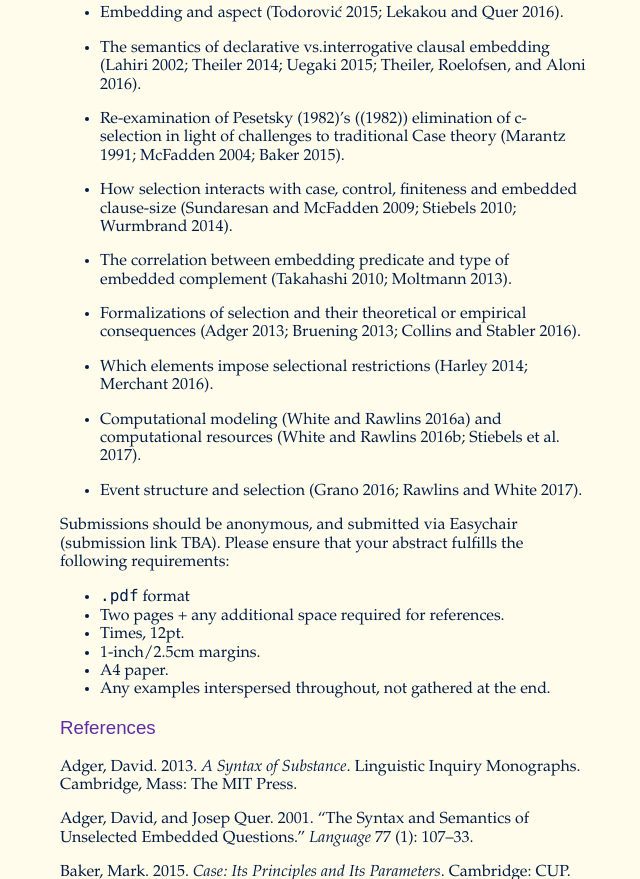
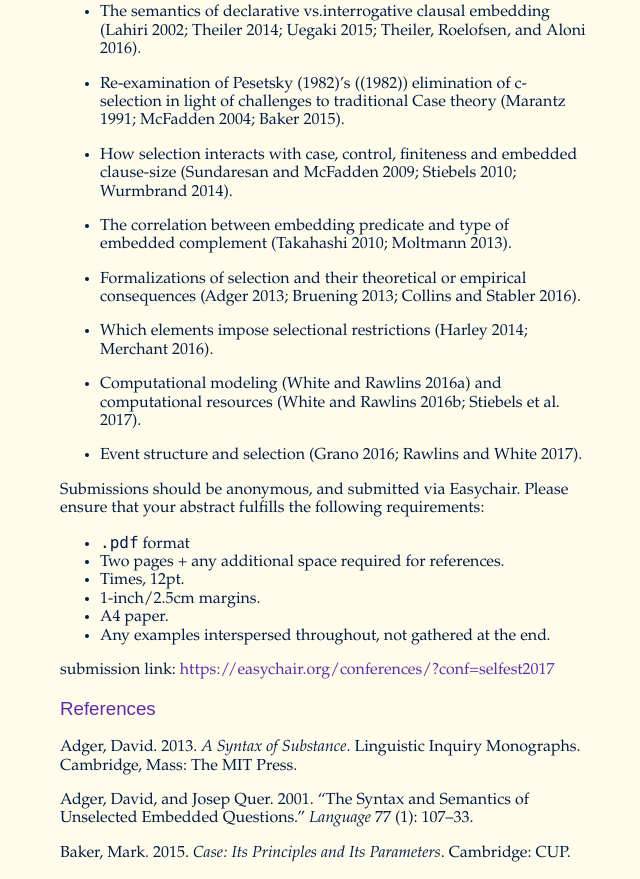
Before and after one commit to patrl/selectionfest, a plain HTML site: page call.html in a window 1280 px wide. Shown: the part 1629-2508 px from the top of the page, without its empty margins (316-956 px from the left). Drawn offline with Linux system fonts and the light colour scheme.

Commit message:
Publish.

```diff
--- a/call.html
+++ b/call.html
@@ -32,8 +32,7 @@
                 </nav>
             </header>
             <div class="pt2 pt4-ns garamond navy">
-                <p>(Download the call as a <code>.pdf</code> <a href="./documents/berlinWorkshopCall.pdf" class="link dim">here</a>.</p>
-<p>Since the earliest days of generative linguistics, the mechanism of <em>selection</em> has been the subject of intense scrutiny. <span class="citation">Grimshaw (1979)</span> famously argued that lexical items may impose both <em>c(ategory)</em>- and <em>s(emantic)-</em>selection; logically independent properties. Subsequent work by <span class="citation">Pesetsky (1982)</span> argued that many of <span class="citation">Grimshaw (1979)</span>’s observations framed as arguments for c-selection can instead be analyzed in terms of abstract case, thus raising the possibility of factoring c-selection out of the grammar completely. This pioneering work on selection has framed subsequent research in two ways. First, a debate ensued regarding whether it is possible to simplify <span class="citation">Grimshaw (1979)</span>’s system, by explaining selectional requirements in terms of other factors <span class="citation">(Pesetsky 1991, 1993; Rothstein 1992; Odijk 1997)</span>. Second, these selectional requirements were used as a starting point for research into a range of empricial phenomena related to clausal embedding <span class="citation">(Adger and Quer 2001; Moltmann 2004; Moulton 2009; Kastner 2015)</span>.</p>
+                <p>Since the earliest days of generative linguistics, the mechanism of <em>selection</em> has been the subject of intense scrutiny. <span class="citation">Grimshaw (1979)</span> famously argued that lexical items may impose both <em>c(ategory)</em>- and <em>s(emantic)-</em>selection; logically independent properties. Subsequent work by <span class="citation">Pesetsky (1982)</span> argued that many of <span class="citation">Grimshaw (1979)</span>’s observations framed as arguments for c-selection can instead be analyzed in terms of abstract case, thus raising the possibility of factoring c-selection out of the grammar completely. This pioneering work on selection has framed subsequent research in two ways. First, a debate ensued regarding whether it is possible to simplify <span class="citation">Grimshaw (1979)</span>’s system, by explaining selectional requirements in terms of other factors <span class="citation">(Pesetsky 1991, 1993; Rothstein 1992; Odijk 1997)</span>. Second, these selectional requirements were used as a starting point for research into a range of empricial phenomena related to clausal embedding <span class="citation">(Adger and Quer 2001; Moltmann 2004; Moulton 2009; Kastner 2015)</span>.</p>
 <p>Recently developed resources may help shed new light on these questions. The current workshop will coincide with the launch of the <em>ZAS Database of Clause Embedding Predicates</em><a href="#fn1" class="footnoteRef" id="fnref1"><sup>1</sup></a> an online database of predicates and the arguments they embed, which can be queried according to a variety of criteria (<span class="citation">Stiebels et al. (2017)</span>). Other resources, such as the <em>MegaAttitude</em> dataset<a href="#fn2" class="footnoteRef" id="fnref2"><sup>2</sup></a>, can similarly inform large-scale computational investigations <span class="citation">(White and Rawlins 2016a, 2016b)</span>.</p>
 <p>The workshop aims to bring together researchers working on the selectional properties of predicates in an attempt to bring together the two lines of research mentioned above, as well as the specific topics below. We welcome theoretical, experimental, computational and typological work that bears on the selectional properties of predicates and the elements they embed. A non-exhaustive list of topics includes the following:</p>
 <ul>
@@ -50,7 +49,7 @@
 <li><p>Computational modeling <span class="citation">(White and Rawlins 2016a)</span> and computational resources <span class="citation">(White and Rawlins 2016b; Stiebels et al. 2017)</span>.</p></li>
 <li><p>Event structure and selection <span class="citation">(Grano 2016; Rawlins and White 2017)</span>.</p></li>
 </ul>
-<p>Submissions should be anonymous, and submitted via Easychair (submission link TBA). Please ensure that your abstract fulfills the following requirements:</p>
+<p>Submissions should be anonymous, and submitted via Easychair. Please ensure that your abstract fulfills the following requirements:</p>
 <ul>
 <li><code>.pdf</code> format</li>
 <li>Two pages + any additional space required for references.</li>
@@ -59,6 +58,7 @@
 <li>A4 paper.</li>
 <li>Any examples interspersed throughout, not gathered at the end.</li>
 </ul>
+<p>submission link: <a href="https://easychair.org/conferences/?conf=selfest2017" class="uri">https://easychair.org/conferences/?conf=selfest2017</a></p>
 <h3 id="references" class="unnumbered">References</h3>
 <div id="refs" class="references">
 <div id="ref-Adger">
```
